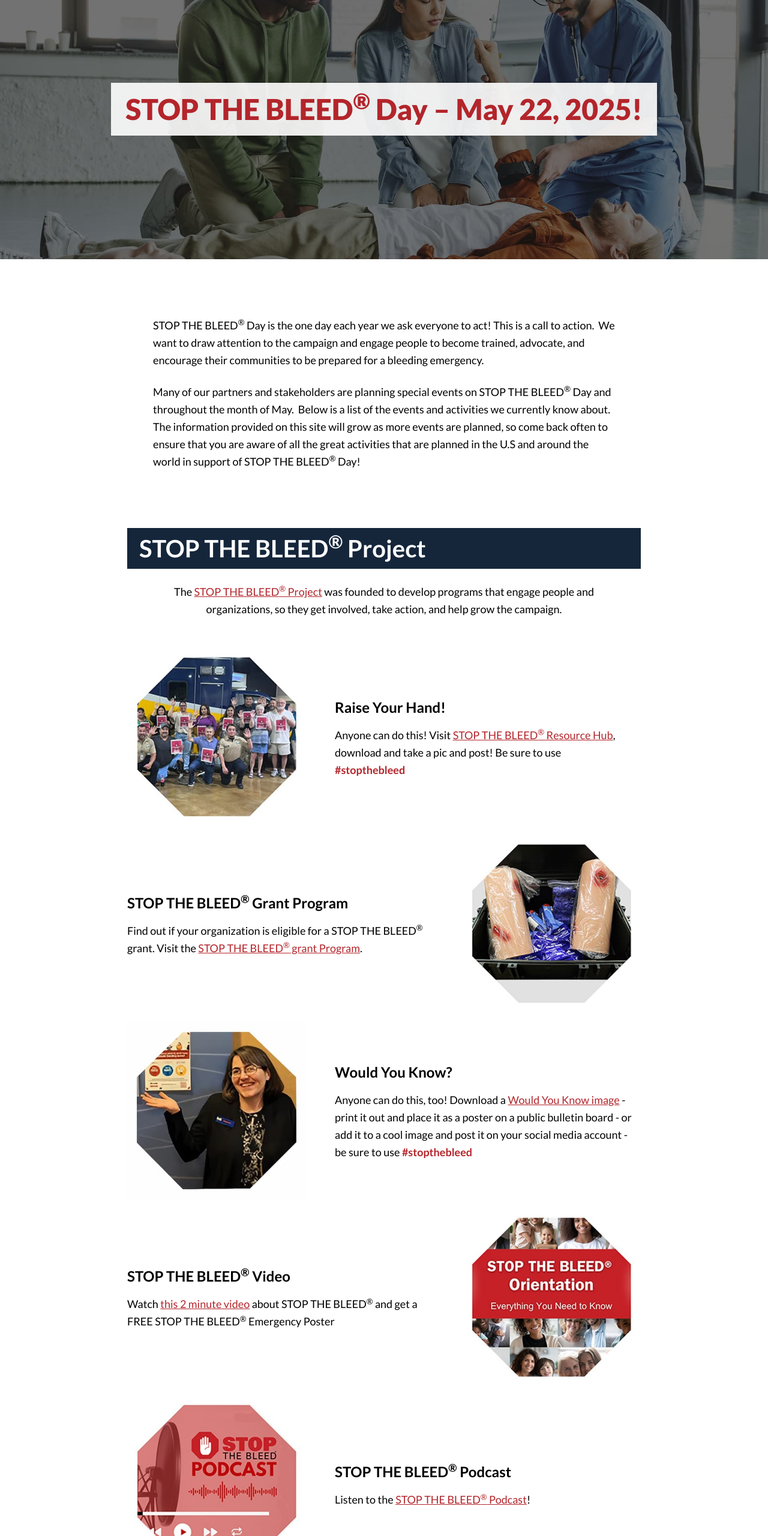
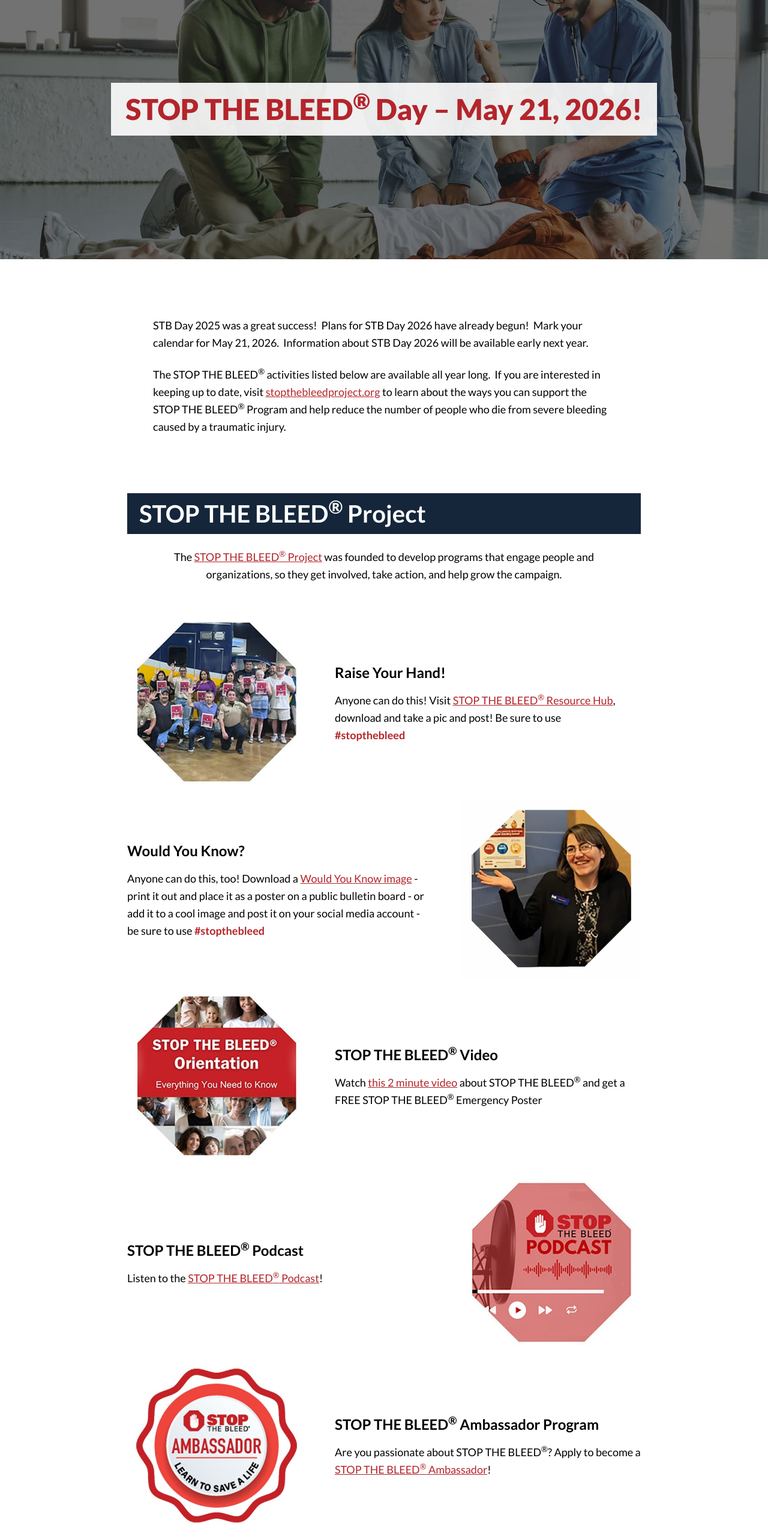
Before and after one commit to yoko-stripes/stb, a plain HTML site: page dod-stop-the-bleed-day.html in a window 1280 px wide. Shown: the part 220-2780 px from the top of the page at 60% size. Drawn offline with nearby package versions, Linux system fonts and the light colour scheme.

Commit message:
stop the bleed day 2026 update

```diff
--- a/css/style.css
+++ b/css/style.css
@@ -1009,10 +1009,10 @@ a.red-button:hover {
   height: auto;
   margin: 0 auto 96px;
 }
-.stbd_projects a, .stbd_training a, .stbd_acs a {
+.stbd_projects a, .stbd_training a, .stbd_acs a,.stbd_initial a {
   color: #B3252B;
 }
-.stbd_projects a:hover, .stbd_training a:hover, .stbd_acs a:hover {
+.stbd_projects a:hover, .stbd_training a:hover, .stbd_acs a:hover, .stbd_initial a:hover {
   text-decoration: none;
 }
 .stbd_projects h2, .stbd_training h2, .stbd_acs h2 {
@@ -2026,7 +2026,7 @@ footer .copy {
     margin: 0 auto 16px;
   }
   .stbd_projects .project .texts, .stbd_training .project .texts {
-    width: auto;
+    width: 100%;
   }
   .stbd_projects .project .texts h3, .stbd_training .project .texts h3 {
     font-size: 20px;
--- a/dod-stop-the-bleed-day.html
+++ b/dod-stop-the-bleed-day.html
@@ -9,9 +9,9 @@ j=d.createElement(s),dl=l!='dataLayer'?'&l='+l:'';j.async=true;j.src=
 })(window,document,'script','dataLayer','GTM-W4WP4XMF');</script>
 <!-- End Google Tag Manager -->
 <meta charset="UTF-8">
-<title>STOP THE BLEED® Day – May 22, 2025 | DoD STOP THE BLEED</title>
-<meta name="description" content="Join us on STOP THE BLEED® Day, May 22, 2025, to raise awareness, get trained, and advocate for bleeding emergency preparedness. Discover events, activities, and resources.">
-<meta name="keywords" content="STOP THE BLEED, U.S. Department of Defense, DoD, training, equipment, licensing, standards, bleeding control, emergency response, STOP THE BLEED Day, May 22, 2025">
+<title>STOP THE BLEED® Day – May 21, 2026 | DoD STOP THE BLEED</title>
+<meta name="description" content="Join us on STOP THE BLEED® Day, May 21, 2026, to raise awareness, get trained, and advocate for bleeding emergency preparedness. Discover events, activities, and resources.">
+<meta name="keywords" content="STOP THE BLEED, U.S. Department of Defense, DoD, training, equipment, licensing, standards, bleeding control, emergency response, STOP THE BLEED Day, May 21, 2026">
 <meta name="viewport" content="width=device-width,initial-scale=1.0">
 <meta name="format-detection" content="telephone=no,email=no,address=no">
 <link rel="icon" href="https://www.dodstopthebleed.org/img/favicon.ico" />
@@ -22,8 +22,8 @@ j=d.createElement(s),dl=l!='dataLayer'?'&l='+l:'';j.async=true;j.src=
 <!-- OGP -->
 <meta property="og:url" content="https://www.dodstopthebleed.org/dod-stop-the-bleed-day.html">
 <meta property="og:type" content="website">
-<meta property="og:title" content="DoD STOP THE BLEED® Day – May 22, 2025">
-<meta property="og:description" content="Join us on STOP THE BLEED® Day, May 22, 2025, to raise awareness, get trained, and advocate for bleeding emergency preparedness. Discover events, activities, and resources.">
+<meta property="og:title" content="DoD STOP THE BLEED® Day – May 21, 2026">
+<meta property="og:description" content="Join us on STOP THE BLEED® Day, May 21, 2026, to raise awareness, get trained, and advocate for bleeding emergency preparedness. Discover events, activities, and resources.">
 <meta property="og:site_name" content="DoD STOP THE BLEED®">
 <meta property="og:image" content="https://www.dodstopthebleed.org/img/stbimg.jpg">
 <meta property="og:locale" content="en_US">
@@ -46,14 +46,14 @@ j=d.createElement(s),dl=l!='dataLayer'?'&l='+l:'';j.async=true;j.src=
 {
  "@context": "https://schema.org",
  "@type": "WebPage",
- "headline": "STOP THE BLEED® Day – May 22, 2025",
+ "headline": "STOP THE BLEED® Day – May 21, 2025",
  "description": "STOP THE BLEED® Day is the one day each year we ask everyone to act! This is a call to action. We want to draw attention to the campaign and engage people to become trained, advocate, and encourage their communities to be prepared for a bleeding emergency.",
  "url": "https://www.dodstopthebleed.org/dod-stop-the-bleed-day.html",
  "author": {
   "@type": "Organization",
   "name": "U.S. Department of Defense"
  },
- "datePublished": "2025-03-24",
+ "datePublished": "2025-06-09",
  "image": "https://www.dodstopthebleed.org/img/stbimg.jpg",
  "mainEntityOfPage": {
   "@type": "WebPage",
@@ -116,83 +116,62 @@ height="0" width="0" style="display:none;visibility:hidden"></iframe>
   </ul>
 </div>
 <div class="headerblock stbday">
-  <h1>STOP THE BLEED<sup>&#174;</sup> Day – May 22, 2025!</h1>
+  <h1>STOP THE BLEED<sup>&#174;</sup> Day – May 21, 2026!</h1>
 </div>
 <div class="stbd_initial">
-  <p>STOP THE BLEED<sup>&#174;</sup> Day is the one day each year we ask everyone to act! This is a call to action.  We want to draw attention to the campaign and engage people to become trained, advocate, and encourage their communities to be prepared for a bleeding emergency.</p>
-  <p>Many of our partners and stakeholders are planning special events on STOP THE BLEED<sup>&#174;</sup> Day and throughout the month of May.  Below is a list of the events and activities we currently know about.  The information provided on this site will grow as more events are planned, so come back often to ensure that you are aware of all the great activities that are planned in the U.S and around the world in support of STOP THE BLEED<sup>&#174;</sup> Day!</p>
+  <p>STB Day 2025 was a great success!  Plans for STB Day 2026 have already begun!  Mark your calendar for May 21, 2026.  Information about STB Day 2026 will be available early next year.</p>
+	<p>The STOP THE BLEED<sup>&#174;</sup> activities listed below are available all year long.  If you are interested in keeping up to date, visit <a href="https://stopthebleedproject.org/" title=" STOP THE BLEED® Project" class="external-link" target="_blank" rel="noopener noreferrer">stopthebleedproject.org</a> to learn about the ways you can support the STOP THE BLEED<sup>&#174;</sup> Program and help reduce the number of people who die from severe bleeding caused by a traumatic injury.</p>
 </div>
 <div class="stbd_projects">
   <h2>STOP THE BLEED<sup>&#174;</sup> Project</h2>
-  <p> The <a href="https://stopthebleedproject.org/" title=" STOP THE BLEED® Project" target="_blank" rel="noopener noreferrer">STOP THE BLEED<sup>&#174;</sup> Project</a> was founded to develop programs that engage people and organizations, so they get involved, take action, and help grow the campaign. </p>
+  <p> The <a href="https://stopthebleedproject.org/" title=" STOP THE BLEED® Project" class="external-link" target="_blank" rel="noopener noreferrer">STOP THE BLEED<sup>&#174;</sup> Project</a> was founded to develop programs that engage people and organizations, so they get involved, take action, and help grow the campaign. </p>
   <div class="project">
     <div><img src="img/stbday/stbd01.jpg" width="447" height="450" alt="Raise Your Hand for STOP THE BLEED® - Join the Movement!"/></div>
     <div class="texts">
       <h3>Raise Your Hand!</h3>
-      <p>Anyone can do this! Visit <a href="https://stopthebleedproject.org/raise-your-hand/" title="STOP THE BLEED® Resource Hub" target="_blank" rel="noopener noreferrer">STOP THE BLEED<sup>&#174;</sup> Resource Hub</a>, download and take a pic and post! Be sure to use <br>
+      <p>Anyone can do this! Visit <a href="https://stopthebleedproject.org/raise-your-hand/" title="STOP THE BLEED® Resource Hub" class="external-link" target="_blank" rel="noopener noreferrer">STOP THE BLEED<sup>&#174;</sup> Resource Hub</a>, download and take a pic and post! Be sure to use <br>
         <strong><span class="stbred">#stopthebleed</span></strong></p>
     </div>
   </div>
   <div class="project reverse">
+
     <div class="texts">
-      <h3>STOP THE BLEED<sup>&#174;</sup> Grant Program</h3>
-      <p>Find out if your organization is eligible for a STOP THE BLEED<sup>&#174;</sup> grant. Visit the <a href="https://stopthebleedproject.org/stop-the-bleed-grant-program/" title="STOP THE BLEED® Grant Program" target="_blank" rel="noopener noreferrer">STOP THE BLEED<sup>&#174;</sup> grant Program</a>.</p>
+      <h3>Would You Know? </h3>
+      <p>Anyone can do this, too! Download a <a href="https://stopthebleedproject.org/would-you-know/" title="Would You Know image from STOP THE BLEED® Project" class="external-link" target="_blank" rel="noopener noreferrer">Would You Know image</a> - print it out and place it as a poster on a public bulletin board - or add it to a cool image and post it on your social media account - be sure to use <strong><span class="stbred">#stopthebleed</span></strong></p>
     </div>
-    <div><img src="img/stbday/stbd02.jpg" width="447" height="450" alt="Apply Now for the STOP THE BLEED® Grant Program - Check Your Eligibility!"/></div>
+	<div><img src="img/stbday/stbd03.jpg" width="447" height="450" alt="Would You Know How to STOP THE BLEED®? Download, Share, and Spread Awareness!"/></div>
   </div>
   <div class="project">
-    <div><img src="img/stbday/stbd03.jpg" width="447" height="450" alt="Would You Know How to STOP THE BLEED®? Download, Share, and Spread Awareness!"/></div>
+	  <div><img src="img/stbday/stbd04.jpg" width="447" height="450" alt="Watch the STOP THE BLEED® Video and Get Your Free Emergency Poster!"/></div>
     <div class="texts">
-      <h3>Would You Know? </h3>
-      <p>Anyone can do this, too! Download a <a href="https://stopthebleedproject.org/would-you-know/" title="Would You Know image from STOP THE BLEED® Project" target="_blank" rel="noopener noreferrer">Would You Know image</a> - print it out and place it as a poster on a public bulletin board - or add it to a cool image and post it on your social media account - be sure to use <strong><span class="stbred">#stopthebleed</span></strong></p>
+      <h3>STOP THE BLEED<sup>&#174;</sup> Video</h3>
+      <p>Watch <a href="https://stbcoalition.webinargeek.com/stop-the-bleed-day-short-video" title="this 2 minute video about STOP THE BLEED®" target="_blank" class="external-link" rel="noopener noreferrer">this 2 minute video</a> about STOP THE BLEED<sup>&#174;</sup> and get a FREE STOP THE BLEED<sup>&#174;</sup> Emergency Poster</p>
     </div>
   </div>
   <div class="project reverse">
     <div class="texts">
-      <h3>STOP THE BLEED<sup>&#174;</sup> Video</h3>
-      <p>Watch <a href="https://stbcoalition.webinargeek.com/stop-the-bleed-day-short-video" title="this 2 minute video about STOP THE BLEED®" target="_blank" rel="noopener noreferrer">this 2 minute video</a> about STOP THE BLEED<sup>&#174;</sup> and get a FREE STOP THE BLEED<sup>&#174;</sup> Emergency Poster</p>
+      <h3>STOP THE BLEED<sup>&#174;</sup> Podcast </h3>
+      <p>Listen to the <a href="https://creators.spotify.com/pod/show/stopthebleedpodcast" title="STOP THE BLEED® Podcast" target="_blank" class="external-link" rel="noopener noreferrer">STOP THE BLEED<sup>&#174;</sup> Podcast</a>!</p>
     </div>
-    <div><img src="img/stbday/stbd04.jpg" width="447" height="450" alt="Watch the STOP THE BLEED® Video and Get Your Free Emergency Poster!"/></div>
+	<div><img src="img/stbday/stbd05.jpg" width="447" height="450" alt="Tune in to the STOP THE BLEED® Podcast - Listen Now!"/></div>
   </div>
   <div class="project">
-    <div><img src="img/stbday/stbd05.jpg" width="447" height="450" alt="Tune in to the STOP THE BLEED® Podcast - Listen Now!"/></div>
-    <div class="texts">
-      <h3>STOP THE BLEED<sup>&#174;</sup> Podcast </h3>
-      <p>Listen to the <a href="https://creators.spotify.com/pod/show/stopthebleedpodcast" title="STOP THE BLEED® Podcast" target="_blank" rel="noopener noreferrer">STOP THE BLEED<sup>&#174;</sup> Podcast</a>!</p>
-    </div>
-  </div>
-  <div class="project reverse">
+	<div><img src="img/stbday/stbd06.jpg" width="447" height="450" alt="Become a STOP THE BLEED® Ambassador - Apply Today!"/></div>
     <div class="texts">
       <h3>STOP THE BLEED<sup>&#174;</sup> Ambassador Program </h3>
-      <p>Are you passionate about STOP THE BLEED<sup>&#174;</sup>? Apply to become a <a href="https://stopthebleedproject.org/ambassador-program/" title="STOP THE BLEED® Ambassador" target="_blank" rel="noopener noreferrer">STOP THE BLEED<sup>&#174;</sup> Ambassador</a>!</p>
-    </div>
-    <div><img src="img/stbday/stbd06.jpg" width="447" height="450" alt="Become a STOP THE BLEED® Ambassador - Apply Today!"/></div>
-  </div>
-  <div class="project">
-    <div><img src="img/stbday/stbd07.jpg" width="447" height="450" alt="Join the STOP THE BLEED® Trainathon - Participate Anytime!"/></div>
-    <div class="texts">
-      <h3>STOP THE BLEED<sup>&#174;</sup> Trainathon</h3>
-      <p>Whether you have an hour or just a couple of minutes, anyone can take part in the STOP THE BLEED<sup>&#174;</sup> Trainathon.  Visit the <a href="https://stopthebleedproject.org/trainathon/" title="STOP THE BLEED® Trainathon 2025" target="_blank" rel="noopener noreferrer">STOP THE BLEED<sup>&#174;</sup> Trainathon 2025</a> to find out how</p>
+      <p>Are you passionate about STOP THE BLEED<sup>&#174;</sup>? Apply to become a <a href="https://stopthebleedproject.org/ambassador-program/" title="STOP THE BLEED® Ambassador" class="external-link" target="_blank" rel="noopener noreferrer">STOP THE BLEED<sup>&#174;</sup> Ambassador</a>!</p>
     </div>
   </div>
   <div class="project reverse">
     <div class="texts">
       <h3>STOP THE BLEED<sup>&#174;</sup> Quiz</h3>
-      <p>Take the <a href="https://docs.google.com/forms/d/e/1FAIpQLSc-ImP-3_88IcsqliHViJC4_B4khuIhHgmxEMjujuNgYcyERQ/viewform" title="STOP THE BLEED® Quiz" target="_blank" rel="noopener noreferrer">STOP THE BLEED<sup>&#174;</sup> Quiz</a>! Test your knowledge on all things STOP THE BLEED<sup>&#174;</sup>.</p>
+      <p>Take the <a href="https://docs.google.com/forms/d/e/1FAIpQLSc-ImP-3_88IcsqliHViJC4_B4khuIhHgmxEMjujuNgYcyERQ/viewform" title="STOP THE BLEED® Quiz" target="_blank" class="external-link" rel="noopener noreferrer">STOP THE BLEED<sup>&#174;</sup> Quiz</a>! Test your knowledge on all things STOP THE BLEED<sup>&#174;</sup>.</p>
     </div>
     <div><img src="img/stbday/stbd08.jpg" width="447" height="450" alt="Test Your Knowledge with the STOP THE BLEED® Quiz - Take It Now!"/></div>
   </div>
   <div class="moreinfo">
     <p>For more information about STOP THE BLEED<sup>&#174;</sup> Project activities,<br>
-      visit <a href="https://stopthebleedproject.org/" title="stopthebleedproject.org" target="_blank" rel="noopener noreferrer">stopthebleedproject.org</a></p>
-  </div>
-</div>
-<div class="stbd_acs">
-  <h2>AMERICAN COLLEGE OF SURGEONS</h2>
-  <div class="texts">
-    <p>The American College of Surgeons (ACS) has been a strong supporter of the STOP THE BLEED<sup>&#174;</sup> Program since its creation in 2015. As part of its celebration of National STOP THE BLEED<sup>&#174;</sup> Month, ACS is encouraging everyone to become informed, educated, and empowered to Save a Life. Learn more by visiting their website at: </p>
-    <p><a class="external-link" href="https://www.stopthebleed.org/stop-the-bleed-month-and-day/?utm_campaign=april-instructor-news&utm_medium=email&utm_source=newsletter" title="May Is National STOP THE BLEED® Month" target="_blank" rel="noopener noreferrer">May Is National STOP THE BLEED<sup>&#174;</sup> Month | Stop the Bleed</a> </p>
-    <p> <img src="img/stbday/stb-acs-logo.svg" alt="Stop the Bleed American College of Surgeons" title="Stop the Bleed American College of Surgeons"> </p>
+      visit <a href="https://stopthebleedproject.org/" title="stopthebleedproject.org" target="_blank" class="external-link" rel="noopener noreferrer">stopthebleedproject.org</a></p>
   </div>
 </div>
 <div class="stbd_training">
--- a/sitemap.xml
+++ b/sitemap.xml
@@ -38,7 +38,7 @@
 </url>
 <url>
   <loc>https://www.dodstopthebleed.org/dod-stop-the-bleed-day.html</loc>
-  <lastmod>2025-05-06</lastmod>
+  <lastmod>2025-06-09</lastmod>
   <priority>0.90</priority>
 </url>
 
```
